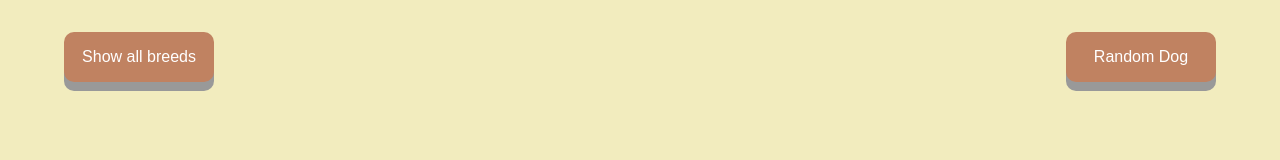
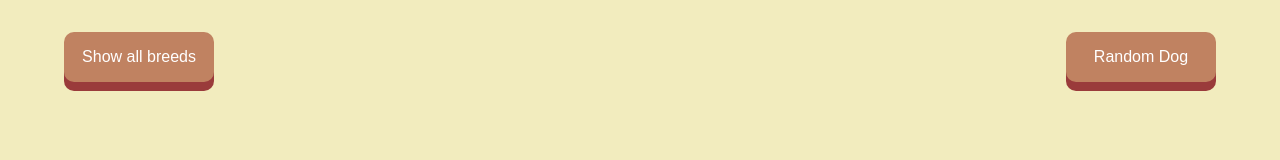
Before and after one commit to MP3trosyan/RandomDogs, a plain HTML site: page index.html in a window 1280 px wide. Drawn offline with Linux system fonts and the light colour scheme.

Commit message:
style.css

```diff
--- a/style.css
+++ b/style.css
@@ -22,7 +22,7 @@ body {
     border-radius: 10px;
     border: none;
     background-color: #C08261;
-    box-shadow: 0 9px #999;
+    box-shadow: 0 9px #9A3B3B;
     color: #fff;
     font-size: 16px;
 }
```
